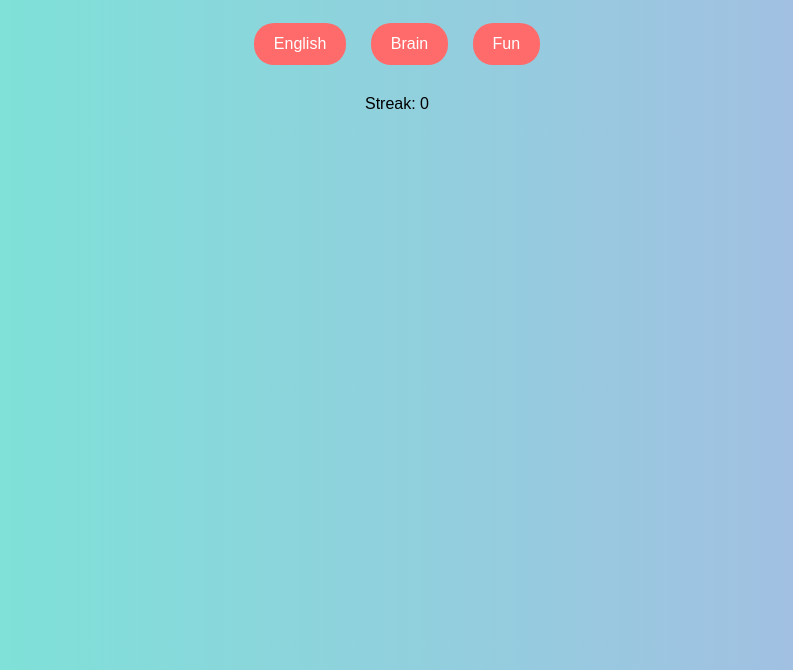
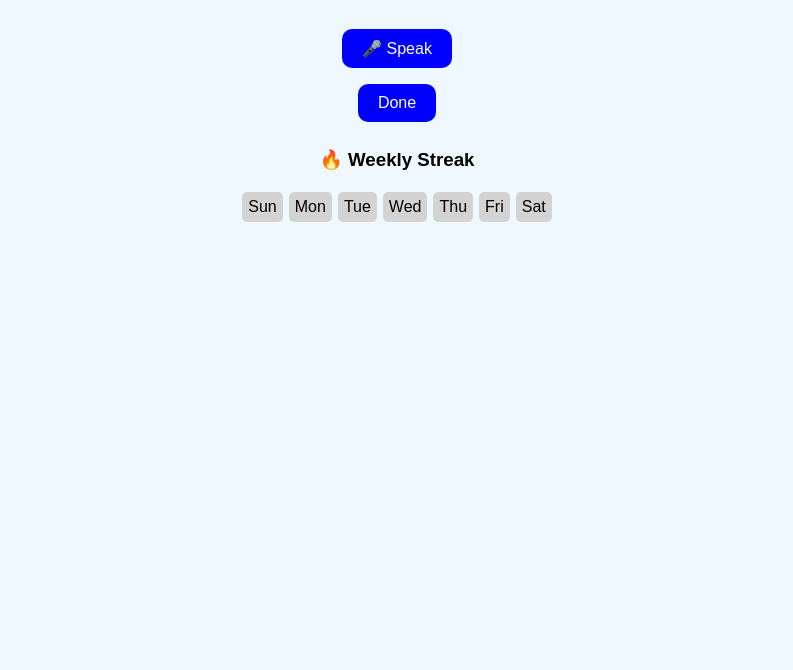
Before and after one commit to nandinilachhamolla-debug/bored-website, a plain HTML site: page index.html in a window 1280 px wide. Shown: the part 130-800 px from the top of the page, without its empty margins (243-1036 px from the left). Drawn offline with Linux system fonts and the light colour scheme.

Commit message:
Add files via upload

```diff
--- a/index.html
+++ b/index.html
@@ -7,45 +7,36 @@
 body {
     font-family: Arial;
     text-align: center;
-            background: linear-gradient(to right, #74ebd5, #acb6e5);
-            margin-top: 50px;
-        }
-
-        h1 {
-            color: #333;
+    background: #f0f8ff;
 }
 
 button {
-            padding: 12px 20px;
-            margin: 10px;
+    padding: 10px 20px;
+    margin: 8px;
     font-size: 16px;
     border: none;
-            border-radius: 20px;
-            background-color: #ff6b6b;
+    border-radius: 10px;
+    background: blue;
     color: white;
-            cursor: pointer;
 }
 
-        button:hover {
-            background-color: #ff3b3b;
-        }
-
-        #task {
-            font-size: 20px;
-            margin-top: 20px;
-            font-weight: bold;
-        }
-
-        #timer {
-            font-size: 18px;
+textarea {
+    width: 80%;
+    height: 80px;
     margin-top: 10px;
 }
 
-        textarea {
-            margin-top: 15px;
-            padding: 10px;
-            border-radius: 10px;
-            border: none;
+.day {
+    display: inline-block;
+    padding: 6px;
+    margin: 3px;
+    background: lightgray;
+    border-radius: 5px;
+}
+
+.active {
+    background: green;
+    color: white;
 }
 </style>
 </head>
@@ -53,94 +44,130 @@
 <body>
 
 <h1>Feeling Bored? 😩</h1>
-    <p>Choose an activity and make your time useful!</p>
 
-    <!-- CATEGORY BUTTONS -->
-    <button onclick="startTask('english')">English</button>
-    <button onclick="startTask('brain')">Brain</button>
-    <button onclick="startTask('fun')">Fun</button>
+<button onclick="startTask()">Start Activity</button>
 
-    <!-- OUTPUT -->
 <p id="task"></p>
 <p id="timer"></p>
 
-    <!-- WRITING BOX -->
-
+<!-- Writing Box -->
 <div id="writingBox"></div>
 
-    <!-- STREAK -->
-    <p>Streak: <span id="streak">0</span></p>
+<button onclick="startVoice()">🎤 Speak</button>
+<br>
+<button id="doneBtn" onclick="completeTask()" disabled>Done</button>
 
-    <!-- MOTIVATION -->
-    <p id="motivation"></p>
+<h3>🔥 Weekly Streak</h3>
+<div id="week"></div>
 
 <script>
-let streak = 0;
 
-function startTask(type) {
+let canComplete = false;
 
-    let tasks = {
-        english: [
-            "Speak about your best friend 🎤",
-            "Write 5 lines about your day ✍️"
-        ],
-        brain: [
-            "What is 5 + 7? 🧠",
-            "Find next number: 2,4,6,?"
-        ],
-        fun: [
-            "Smile for 30 seconds 😄",
-            "Draw something ✏️"
-        ]
-    };
+// 10 TASKS (mix of speaking + writing)
+let tasks = [
+{type:"speak", text:"Speak about your goal 🎤"},
+{type:"speak", text:"Speak about your best friend 🎤"},
+{type:"speak", text:"Explain your favorite movie 🎬"},
+{type:"speak", text:"Describe your daily routine 📅"},
+{type:"speak", text:"Talk about your dream job 💼"},
 
-    let random = Math.floor(Math.random() * tasks[type].length);
-    let selectedTask = tasks[type][random];
+{type:"write", text:"Write 5 lines about your day ✍️"},
+{type:"write", text:"Write about your favorite teacher ✍️"},
+{type:"write", text:"Write about your hometown ✍️"},
+{type:"write", text:"Write about your role model ✍️"},
+{type:"write", text:"Write about your favorite subject ✍️"}
+];
 
-    document.getElementById("task").innerHTML = selectedTask;
+// START TASK
+function startTask() {
+    let random = Math.floor(Math.random() * tasks.length);
+    let task = tasks[random];
 
-    // Start Timer
-    startTimer();
+    document.getElementById("task").innerHTML = task.text;
 
-    // Show writing box if needed
-    if(selectedTask.includes("Write")) {
+    // Show writing box only for writing tasks
+    if(task.type === "write") {
         document.getElementById("writingBox").innerHTML =
-        `<textarea rows="4" cols="30" placeholder="Write here..."></textarea>
-         <br><button onclick="completeTask()">Done</button>`;
+        `<textarea id="textInput" placeholder="Write here..."></textarea>`;
     } else {
-        document.getElementById("writingBox").innerHTML =
-        `<br><button onclick="completeTask()">Done</button>`;
-    }
+        document.getElementById("writingBox").innerHTML = "";
     }
 
-// TIMER
+    startTimer();
+}
+
+// TIMER (60 seconds)
 function startTimer() {
-    let time = 30;
-    let timer = setInterval(function() {
-        document.getElementById("timer").innerHTML = "Time left: " + time + " sec";
+    let time = 60;
+    canComplete = false;
+    document.getElementById("doneBtn").disabled = true;
+
+    let t = setInterval(() => {
+        document.getElementById("timer").innerHTML = "Time: " + time + " sec";
         time--;
 
-        if (time < 0) {
-            clearInterval(timer);
-            document.getElementById("timer").innerHTML = "Time's up! ⏰";
+        if(time < 0) {
+            clearInterval(t);
+            document.getElementById("timer").innerHTML = "Now you can click Done ✅";
+            canComplete = true;
+            document.getElementById("doneBtn").disabled = false;
         }
     }, 1000);
 }
 
+// VOICE FEATURE
+function startVoice() {
+    if (!('webkitSpeechRecognition' in window)) {
+        alert("Voice not supported");
+        return;
+    }
+
+    let recognition = new webkitSpeechRecognition();
+    recognition.start();
+
+    recognition.onstart = () => {
+        document.getElementById("task").innerHTML = "Listening... 🎤";
+    };
+
+    recognition.onresult = () => {
+        canComplete = true;
+        document.getElementById("doneBtn").disabled = false;
+        document.getElementById("task").innerHTML = "Good speaking! ✅";
+    };
+}
+
 // COMPLETE TASK
 function completeTask() {
-    streak++;
-    document.getElementById("streak").innerHTML = streak;
+    if(!canComplete) {
+        alert("Do the activity first!");
+        return;
+    }
 
-    let messages = [
-        "Great job! 🌟",
-        "Keep going! 💪",
-        "You are improving! 🚀"
-    ];
+    let today = new Date().getDay();
 
-    let random = Math.floor(Math.random() * messages.length);
-    document.getElementById("motivation").innerHTML = messages[random];
+    let data = JSON.parse(localStorage.getItem("week")) || [0,0,0,0,0,0,0];
+    data[today] = 1;
+
+    localStorage.setItem("week", JSON.stringify(data));
+    renderWeek();
 }
+
+// WEEK DISPLAY
+function renderWeek() {
+    let days = ["Sun","Mon","Tue","Wed","Thu","Fri","Sat"];
+    let data = JSON.parse(localStorage.getItem("week")) || [0,0,0,0,0,0,0];
+
+    let html = "";
+    for(let i=0;i<7;i++){
+        html += `<span class="day ${data[i] ? 'active' : ''}">${days[i]}</span>`;
+    }
+
+    document.getElementById("week").innerHTML = html;
+}
+
+renderWeek();
+
 </script>
 
 </body>
```
Lines whose indentation alone changed are shown as unchanged.
